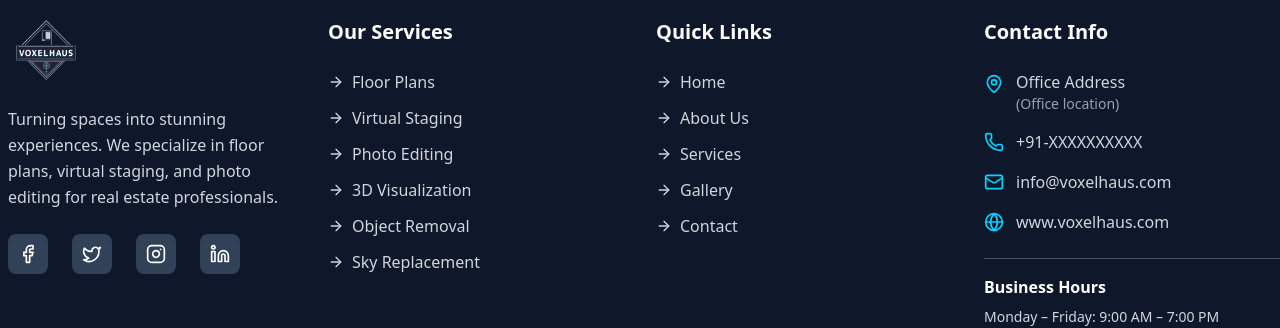
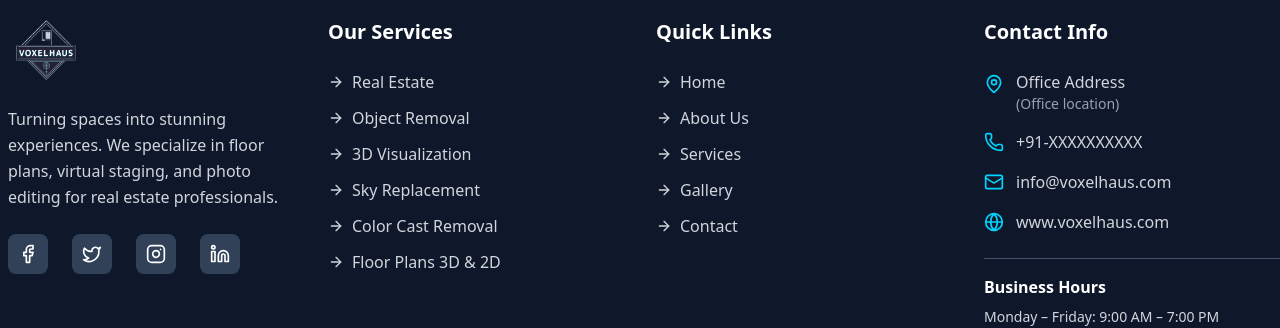
Before and after one commit to primesourcellp/Voxelhaus, a React (Vite) app: page / in a window 1280 px wide. Shown: the part 8472-8800 px from the top of the page. Built offline with nearby package versions, Linux system fonts and the light colour scheme.

Commit message:
navbar(quick links)

```diff
--- a/src/components/Footer.jsx
+++ b/src/components/Footer.jsx
@@ -1,4 +1,5 @@
-import { Link } from 'react-router-dom';
+import React from 'react';
+import { Link, useNavigate } from 'react-router-dom';
 import {
   MapPin,
   Phone,
@@ -14,14 +15,33 @@ import logoImage from '../assets/logo.png';
 
 const Footer = () => {
   const currentYear = new Date().getFullYear();
+  const navigate = useNavigate();
+
+  const scrollToSection = (sectionId) => {
+    navigate('/services');
+    setTimeout(() => {
+      const element = document.getElementById(sectionId);
+      if (element) {
+        element.scrollIntoView({ behavior: 'smooth', block: 'start' });
+      }
+    }, 100);
+  };
+
+  const handleQuickLinkClick = (path) => {
+    navigate(path);
+    // Scroll to top when navigating to any page
+    setTimeout(() => {
+      window.scrollTo({ top: 0, behavior: 'smooth' });
+    }, 100);
+  };
 
   const services = [
-    'Floor Plans',
-    'Virtual Staging',
-    'Photo Editing',
-    '3D Visualization',
-    'Object Removal',
-    'Sky Replacement'
+    { name: 'Real Estate', sectionId: 'real-estate' },
+    { name: 'Object Removal', sectionId: 'object-removal' },
+    { name: '3D Visualization', sectionId: 'virtual-staging' },
+    { name: 'Sky Replacement', sectionId: 'sky-replacement' },
+    { name: 'Color Cast Removal', sectionId: 'color-cast-removal' },
+    { name: 'Floor Plans 3D & 2D', sectionId: 'floor-plans' }
   ];
 
   const quickLinks = [
@@ -80,14 +100,14 @@ const Footer = () => {
             <h4 className="text-xl font-semibold text-white">Our Services</h4>
             <ul className="space-y-3">
               {services.map((service) => (
-                <li key={service}>
-                  <Link
-                    to="/services"
-                    className="text-gray-300 hover:text-[#00d4ff] transition-colors duration-300 flex items-center group"
+                <li key={service.name}>
+                  <button
+                    onClick={() => scrollToSection(service.sectionId)}
+                    className="text-gray-300 hover:text-[#00d4ff] transition-colors duration-300 flex items-center group w-full text-left"
                   >
                     <ArrowRight size={16} className="mr-2 group-hover:translate-x-1 transition-transform duration-300" />
-                    {service}
-                  </Link>
+                    {service.name}
+                  </button>
                 </li>
               ))}
             </ul>
@@ -99,13 +119,13 @@ const Footer = () => {
             <ul className="space-y-3">
               {quickLinks.map((link) => (
                 <li key={link.name}>
-                  <Link
-                    to={link.path}
-                    className="text-gray-300 hover:text-[#00d4ff] transition-colors duration-300 flex items-center group"
+                  <button
+                    onClick={() => handleQuickLinkClick(link.path)}
+                    className="text-gray-300 hover:text-[#00d4ff] transition-colors duration-300 flex items-center group w-full text-left"
                   >
                     <ArrowRight size={16} className="mr-2 group-hover:translate-x-1 transition-transform duration-300" />
                     {link.name}
-                  </Link>
+                  </button>
                 </li>
               ))}
             </ul>
--- a/src/components/Navbar.jsx
+++ b/src/components/Navbar.jsx
@@ -1,5 +1,5 @@
 import { useState, useEffect } from 'react';
-import { Link, useLocation } from 'react-router-dom';
+import { Link, useLocation, useNavigate } from 'react-router-dom';
 import { motion, AnimatePresence } from 'framer-motion';
 import { Menu, X, Home, Users, Briefcase, Images, MessageSquare, Phone } from 'lucide-react';
 import logoImage from '../assets/logo.png';
@@ -10,6 +10,7 @@ const Navbar = () => {
   const [isOpen, setIsOpen] = useState(false);
   const [isScrolled, setIsScrolled] = useState(false);
   const location = useLocation();
+  const navigate = useNavigate();
 
   useEffect(() => {
     // Initialize AOS
@@ -26,6 +27,20 @@ const Navbar = () => {
     return () => window.removeEventListener('scroll', handleScroll);
   }, []);
 
+  // Prevent body scroll when mobile menu is open
+  useEffect(() => {
+    if (isOpen) {
+      document.body.style.overflow = 'hidden';
+    } else {
+      document.body.style.overflow = 'unset';
+    }
+
+    // Cleanup on unmount
+    return () => {
+      document.body.style.overflow = 'unset';
+    };
+  }, [isOpen]);
+
   const navItems = [
     { name: 'Home', path: '/', icon: Home },
     { name: 'About Us', path: '/about', icon: Users },
@@ -37,10 +52,16 @@ const Navbar = () => {
   const toggleMenu = () => setIsOpen(!isOpen);
 
   const scrollToSection = (path) => {
-    if (path === '/') {
+    // Close mobile menu
+    setIsOpen(false);
+
+    // Navigate to the page
+    navigate(path);
+
+    // Scroll to top after navigation
+    setTimeout(() => {
       window.scrollTo({ top: 0, behavior: 'smooth' });
-    }
-    setIsOpen(false);
+    }, 100);
   };
 
   return (
--- a/src/components/services/VirtualStagingServices.jsx
+++ b/src/components/services/VirtualStagingServices.jsx
@@ -1,6 +1,6 @@
 import React from 'react';
 import { motion } from 'framer-motion';
-import { CheckCircle, Home, Star, Clock, Users, Layout, DollarSign, Award, Eye, Palette, Zap } from 'lucide-react';
+import { CheckCircle, Home, Star, Clock, Users, Layout, DollarSign, Award, Eye, Palette, Zap, Heart } from 'lucide-react';
 
 const VirtualStagingServices = () => {
   return (
--- a/src/pages/Services.jsx
+++ b/src/pages/Services.jsx
@@ -22,7 +22,7 @@ import RealEstateServices from '../components/services/RealEstateServices';
 import ObjectRemovalServices from '../components/services/ObjectRemovalServices';
 import ColorCastRemovalServices from '../components/services/ColorCastRemovalServices';
 import SkyReplacementServices from '../components/services/SkyReplacementServices';
-import FloorPlanServices from '../components/services/FloorPlanServices';
+import FloorPlanServices from '../components/services/FloorPlanServices_2d_3d';
 import VirtualStagingServices from '../components/services/VirtualStagingServices';
 
 const Services = () => {
@@ -601,22 +601,34 @@ const Services = () => {
       </section>
 
       {/* Real Estate Services Section */}
+      <div id="real-estate">
         <RealEstateServices />
+      </div>
 
       {/* Real Estate Object Removal Services Section */}
+      <div id="object-removal">
         <ObjectRemovalServices />
+      </div>
 
       {/* Color Cast Removal Services Section */}
+      <div id="color-cast-removal">
         <ColorCastRemovalServices />
+      </div>
 
       {/* Sky Replacement Services Section */}
+      <div id="sky-replacement">
         <SkyReplacementServices />
+      </div>
 
       {/* Floor Plan Services Section (2D & 3D) */}
+      <div id="floor-plans">
         <FloorPlanServices />
+      </div>
 
       {/* Virtual Staging Services Section (3D Visualization & Visual Staging) */}
+      <div id="virtual-staging">
         <VirtualStagingServices />
+      </div>
 
       {/* CTA Section */}
       <section className="py-20 px-6 md:px-12 bg-gradient-to-br from-gray-800 via-gray-700 to-gray-800 relative overflow-hidden">
```
Also changed, not shown: src/components/services/FloorPlanServices_2d_3d.jsx (renamed from src/components/services/FloorPlanServices.jsx). Lines whose indentation alone changed are shown as unchanged.
